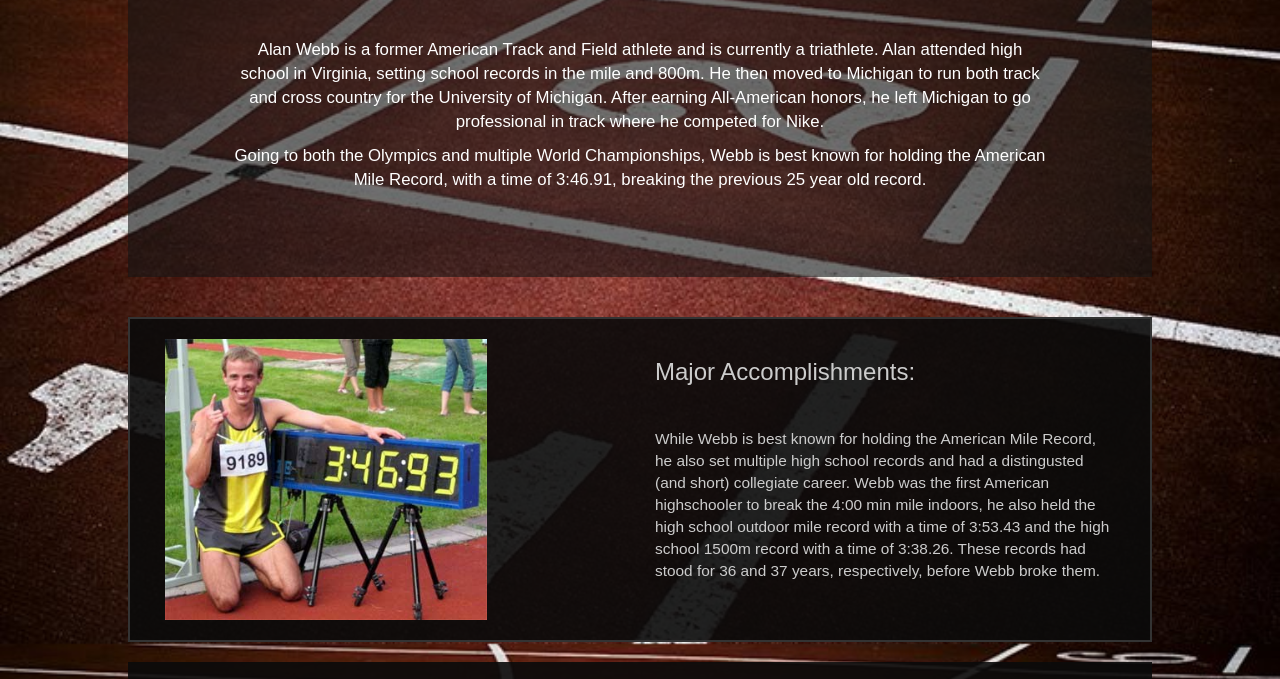
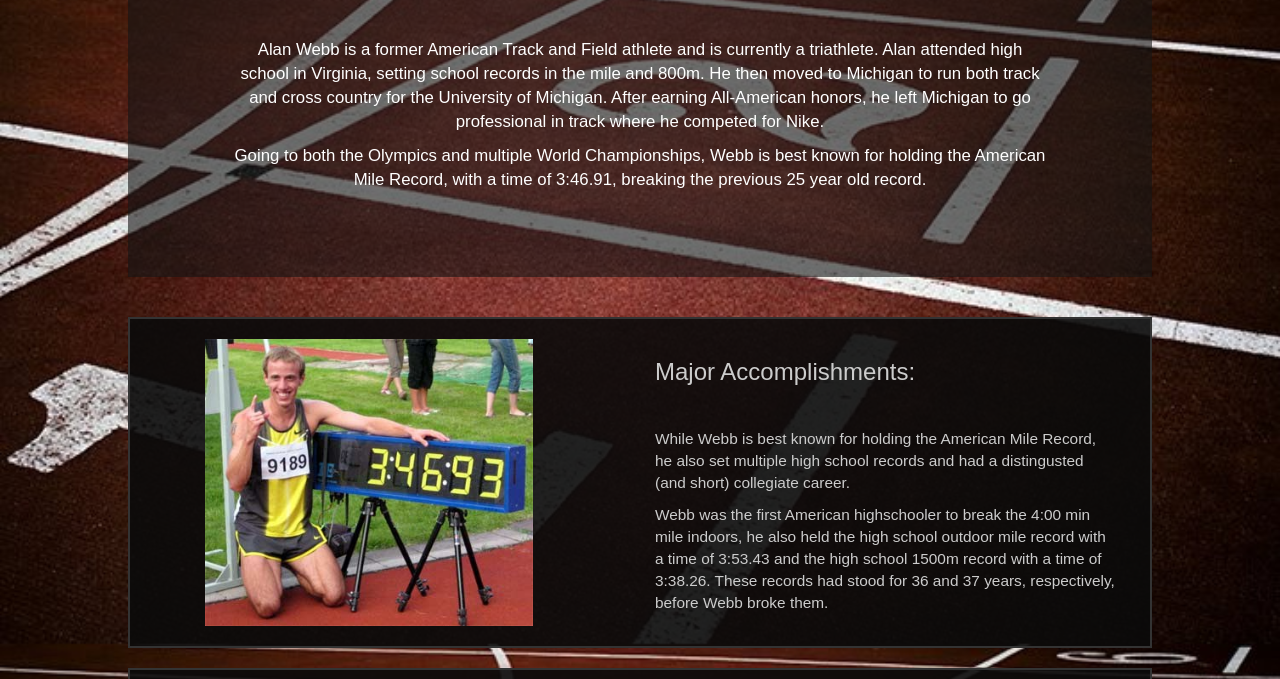
Before and after one commit to mcleczi/TributePage, a plain HTML site: page index.html in a window 1280 px wide. Shown: the part 213-892 px from the top of the page. Drawn offline with nearby package versions, Linux system fonts and the light colour scheme.

Commit message:
fixed some images and borders

```diff
--- a/index.html
+++ b/index.html
@@ -53,10 +53,10 @@
 
         <div>
             <p> While Webb is best known for holding the American Mile Record, he also set multiple high school
-            records and had a distingusted (and short) collegiate career. Webb was the first American highschooler
-            to break the 4:00 min mile indoors, he also held the high school outdoor mile record with a time of 3:53.43 and
-            the high school 1500m record with a time of 3:38.26. These records had stood for 36 and 37 years, respectively,
-            before Webb broke them.</p>
+            records and had a distingusted (and short) collegiate career. </p>
+            <p> Webb was the first American highschooler to break the 4:00 min mile indoors, he also held the high school
+              outdoor mile record with a time of 3:53.43 and the high school 1500m record with a time of 3:38.26. These
+              records had stood for 36 and 37 years, respectively, before Webb broke them.</p>
         </div>
       </div>
   </div>
--- a/styles.css
+++ b/styles.css
@@ -76,6 +76,7 @@ h5 {
 
 .best {
   padding: 20px 20px 20px 20px;
+  border: 2px solid #333333;
   /*font-family: monospace;*/
   /*white-space: pre;*/
 
@@ -91,6 +92,8 @@ h5 {
 .video {
   padding-top: 20px;
   padding-bottom: 20px;
+  border: 2px solid #333333;
+
 }
 
 .image1 img {
@@ -114,8 +117,9 @@ img#image {
   height: 100%;
 }
 img#image3 {
-  width: 70%;
+  width: 80%;
   height: 70%;
+  padding-left: 40px;
 }
 .foot {
   text-align: center;
```
